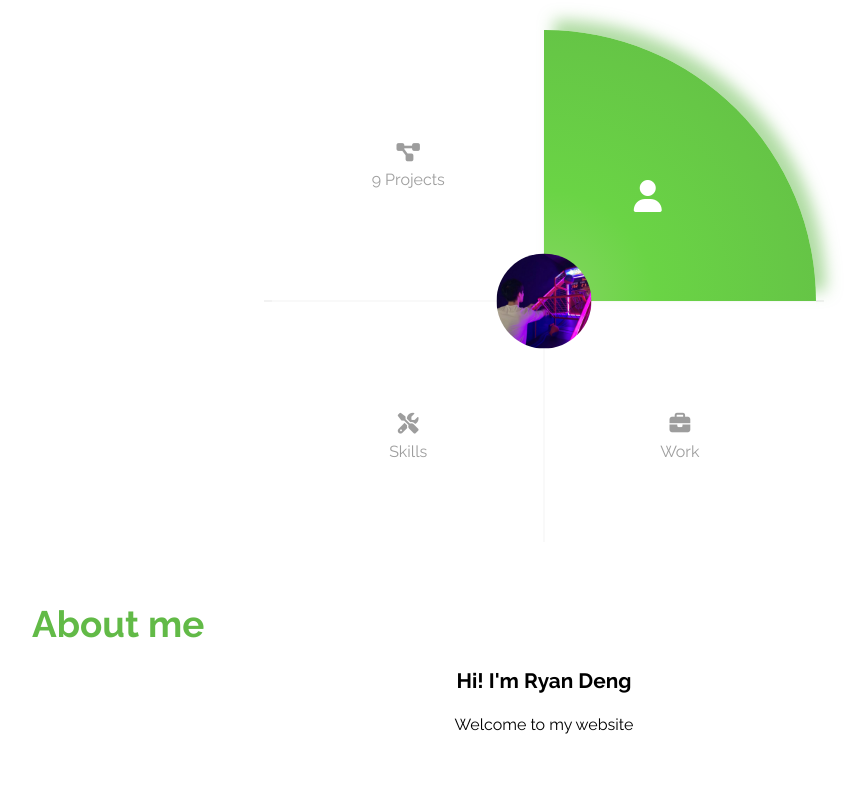
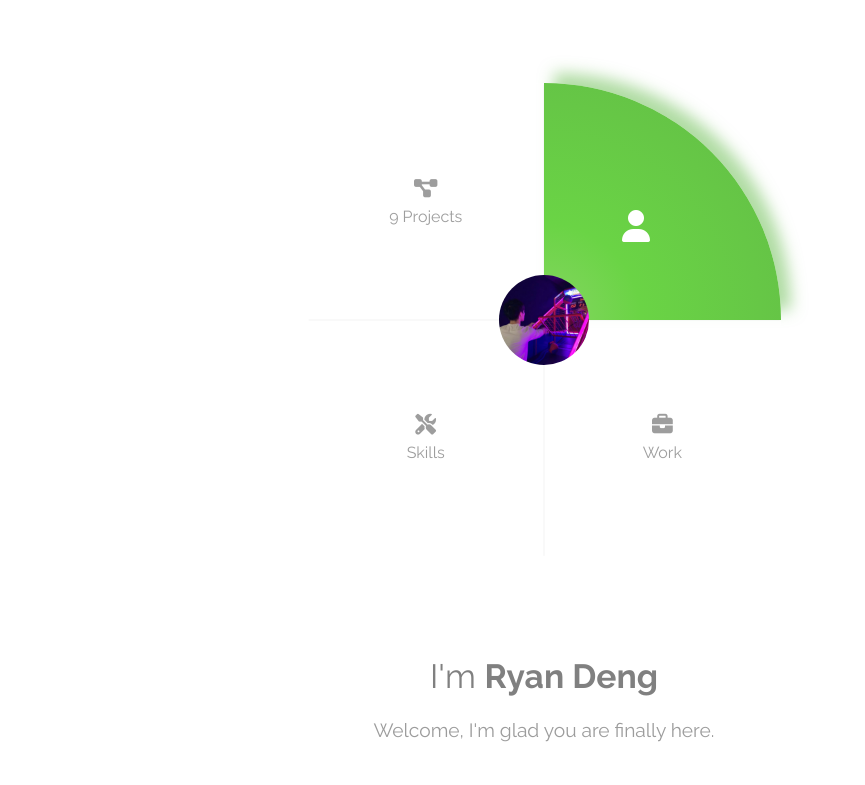
Before and after one commit to ryandeng32/Personal-Website-V2, a React (Create React App) app: page / in a window 1280 px wide. Shown: the top 785 px of the page, without its empty margins (96-961 px from the left). Built offline with nearby package versions, Linux system fonts and the light colour scheme.

Commit message:
make intro responsive

```diff
--- a/src/App.js
+++ b/src/App.js
@@ -11,6 +11,10 @@ const App = () => {
   const [page, setPage] = useState("About");
   const handleSetPage = (e) => {
     setPage(e.target.getAttribute("name"));
+    window.scrollTo({
+      top: 100,
+      behavior: "smooth",
+    });
   };
   let currentPage;
   switch (page) {
--- a/src/components/Intro/Intro.css
+++ b/src/components/Intro/Intro.css
@@ -1,11 +1,29 @@
 .intro {
-  background-color: white;
+  background-color: rgb(255, 255, 255);
   position: relative;
+}
+
+.intro h1 {
+  position: absolute;
+  width: 100%;
+  text-align: center;
+  bottom: 13%;
+  font-size: 2.1rem;
+  color: grey;
+  font-weight: normal;
+}
+.intro p {
+  position: absolute;
+  bottom: 5%;
+  width: 100%;
+  text-align: center;
+  font-size: 1.2rem;
+  color: rgb(156, 156, 156);
 }
 
 .profile_img {
   z-index: 2;
-  width: 23%;
+  width: 17%;
   border-radius: 100%;
   position: relative;
   left: 50%;
@@ -24,17 +42,42 @@
   background: rgba(255, 255, 255, 0.568);
   padding: 1rem;
   font-size: 1.3rem;
-  transition: 0.2s;
+  transition: 0.2s ease-in;
+  color: rgba(95, 95, 95, 0.61);
 }
 
-@media only screen and (min-width: 400px) {
+@media only screen and (min-width: 500px) {
   .profile_img {
-    width: 95px;
+    width: 90px;
+  }
+  .btn-project {
+    bottom: 60% !important;
+  }
+
+  .btn-about {
+    bottom: 60% !important;
+  }
+
+  .btn-skill {
+    top: 40% !important;
+  }
+  .btn-work {
+    top: 40% !important;
+  }
+  .profile_img {
+    top: 40%;
+  }
+  .hr-line {
+    top: 40% !important;
+  }
+  .vt-line {
+    top: 40% !important;
   }
 }
+
+/* 4 Buttons */
 .btn-project {
   border-radius: 100% 0 0 0;
-  color: rgba(95, 95, 95, 0.61);
   position: absolute;
   bottom: 50%;
   right: 50%;
@@ -42,7 +85,6 @@
 
 .btn-about {
   border-radius: 0 100% 0 0;
-  color: rgba(95, 95, 95, 0.61);
   position: absolute;
   bottom: 50%;
   left: 50%;
@@ -50,14 +92,12 @@
 
 .btn-skill {
   border-radius: 0 0 0 100%;
-  color: rgba(95, 95, 95, 0.61);
   position: absolute;
   top: 50%;
   right: 50%;
 }
 .btn-work {
   border-radius: 0 0 100% 0;
-  color: rgba(95, 95, 95, 0.61);
   position: absolute;
   top: 50%;
   left: 50%;
@@ -78,7 +118,6 @@
 .vt-line {
   position: absolute;
   border-left: 1px solid rgba(119, 119, 119, 0.192);
-  height: 80%;
   left: 50%;
   top: 50%;
   transform: translate(-50%, -50%);
--- a/src/components/Intro/Intro.js
+++ b/src/components/Intro/Intro.js
@@ -1,21 +1,26 @@
-import React, { useState, useEffect } from "react";
+import React, { Fragment, useState, useEffect } from "react";
 import "./Intro.css";
 import profile_img from "../../img/profile_basketball.JPG";
 
 const Intro = ({ handleSetPage, num_projects }) => {
-  const [dimensions, setDimensions] = useState({
-    height: window.innerHeight,
-    width: window.innerWidth,
-  });
-  const { height, width } = dimensions;
   let reset = {
     project_on: false,
     work_on: false,
     skill_on: false,
     about_on: false,
   };
+  const [dimensions, setDimensions] = useState({
+    height: window.innerHeight,
+    width: window.innerWidth,
+  });
+  const [buttonWidth, setButtonWidth] = useState(0);
+  const [buttonHeight, setButtonHeight] = useState(0);
+  const [screenHeight, setScreenHeight] = useState(0);
   const [on, setOn] = useState({ ...reset, about_on: true });
+
   const { project_on, work_on, skill_on, about_on } = on;
+  const { height, width } = dimensions;
+
   useEffect(() => {
     const handleResize = () => {
       setDimensions({
@@ -28,23 +33,33 @@ const Intro = ({ handleSetPage, num_projects }) => {
       window.removeEventListener("resize", handleResize);
     };
   });
+
   const widthBorder = width > 500;
-  const num = 150 + width * 0.07;
+  const num = 115 + width * 0.07;
   const screen_height = 500 + width * 0.08;
   const height_style = widthBorder
     ? { width: `${num}px`, height: `${num}px` }
     : { width: width * 0.3, height: width * 0.3 };
 
+  const hr_width = widthBorder
+    ? {
+        width: `${num * 2.3}5px`,
+      }
+    : { width: "70%" };
+  const vt_height = widthBorder
+    ? {
+        height: `${num * 2.3}5px`,
+      }
+    : { height: "70%" };
+
   return (
     <section
-      style={
-        widthBorder ? { height: `${screen_height}px` } : { height: width * 0.9 }
-      }
+      style={widthBorder ? { height: `100vh` } : { height: width * 0.9 }}
       className="intro"
     >
       <img className="profile_img" src={profile_img} alt="" />
-      <div style={{ width: height * 0.7 }} className="hr-line"></div>
-      <div className="vt-line"></div>
+      <div style={hr_width} className="hr-line"></div>
+      <div style={vt_height} className="vt-line"></div>
       <div
         style={height_style}
         className={
@@ -113,6 +128,14 @@ const Intro = ({ handleSetPage, num_projects }) => {
           Work
         </div>
       </div>
+      {widthBorder ? (
+        <Fragment>
+          <h1>
+            I'm <strong>Ryan Deng</strong>
+          </h1>
+          <p>Welcome, I'm glad you are finally here.</p>
+        </Fragment>
+      ) : null}
     </section>
   );
 };
```
